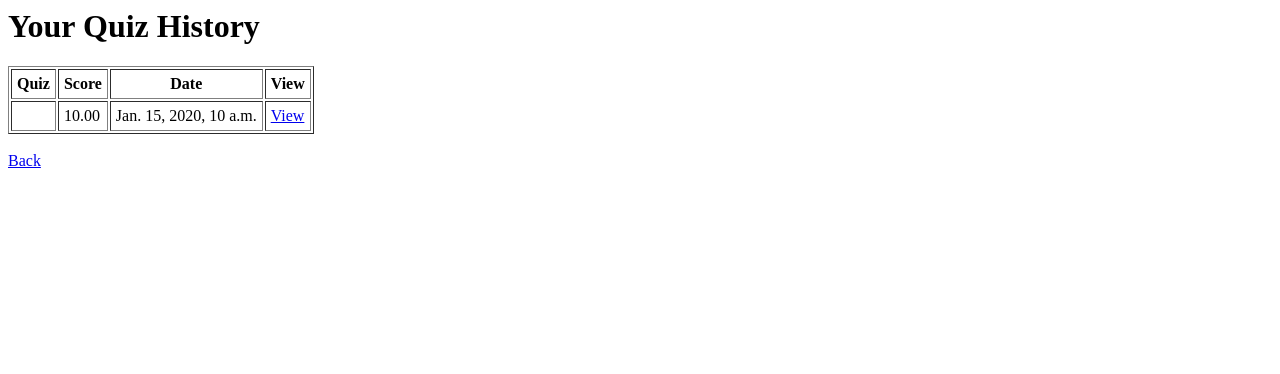
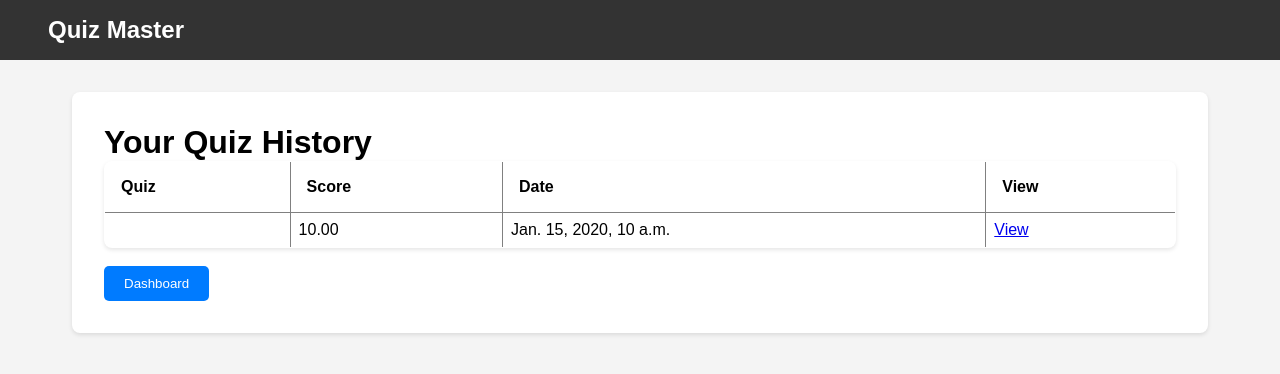
Before and after one commit to VictoriaLeonard/CS557-Final-Project-Group-IX, a Django app: template quiz_taker/templates/quiz/student/quiz_history.html in a window 1280 px wide. Shown: the top 374 px of the page. Run offline with Django 5.2, Linux system fonts and the light colour scheme; tables that the repository leaves empty hold one stand-in row (values such as "Sample post"); the template is opened without the code that fills it: values that come from a table or form of the project are taken from there, most other values are stand-ins (such as "Sample title", 1, 10 or a date in 2020).

Commit message:
student quiz screens updated

```diff
--- a/quiz_taker/templates/quiz/student/quiz_history.html
+++ b/quiz_taker/templates/quiz/student/quiz_history.html
@@ -1,5 +1,11 @@
+{% extends 'base.html' %}
+
+{% block title %}Register{% endblock %}
+
+{% block content %}
+<div class="card">
     <h1>Your Quiz History</h1>
-
+    {% if quizzes %}
     <table border="1" cellpadding="5">
         <tr>
             <th>Quiz</th>
@@ -20,5 +26,15 @@
         {% endfor %}
     </table>
 
+    {% else %}
         <br>
-<a href="/home/">Back</a>
+        <p>No quiz history available right now.</p>
+    {% endif %}
+
+    <br>
+    <form method="post" action="{% url 'student_home' %}" style="display: inline;">
+        {% csrf_token %}
+        <button type="submit" class="btn btn-primary">Dashboard</button>
+    </form>
+</div>
+{% endblock %}
--- a/templates/base.html
+++ b/templates/base.html
@@ -77,6 +77,50 @@
             background-color: #dc3545;
             color: white;
         }
+        table {
+            width: 100%;
+            border-collapse: collapse;
+            background: white;
+            border-radius: 8px;
+            overflow: hidden;
+            box-shadow: 0 2px 4px rgba(0,0,0,0.1);
+        }
+        table thead {
+            background-color: #007bff;
+            color: white;
+        }
+        table th {
+            padding: 1rem;
+            text-align: left;
+            font-weight: 600;
+        }
+        table td {
+            padding: 0.5rem;
+            border-bottom: 1px solid #e9ecef;
+        }
+        table tbody tr:hover {
+            background-color: #f8f9fa;
+        }
+        table tbody tr:last-child td {
+            border-bottom: none;
+        }
+        /* Striped table variant */
+        table.table-striped tbody tr:nth-child(even) {
+            background-color: #f8f9fa;
+        }
+        /* Bordered table variant */
+        table.table-bordered {
+            border: 1px solid #dee2e6;
+        }
+        table.table-bordered th,
+        table.table-bordered td {
+            border: 1px solid #dee2e6;
+        }
+        /* Compact table variant */
+        table.table-sm th,
+        table.table-sm td {
+            padding: 0.5rem;
+        }
     </style>
 </head>
 <body>
```
Also changed, not shown: quiz_taker/templates/quiz/student/available_quizzes.html (+14 -3 lines), quiz_taker/templates/quiz/student/quiz_preview.html (+17 -9 lines), quiz_taker/templates/quiz/student/take_quiz.html (+12 -4 lines), quiz_taker/templates/quiz/student/view_results.html (+17 -6 lines). Lines whose indentation alone changed are shown as unchanged.
